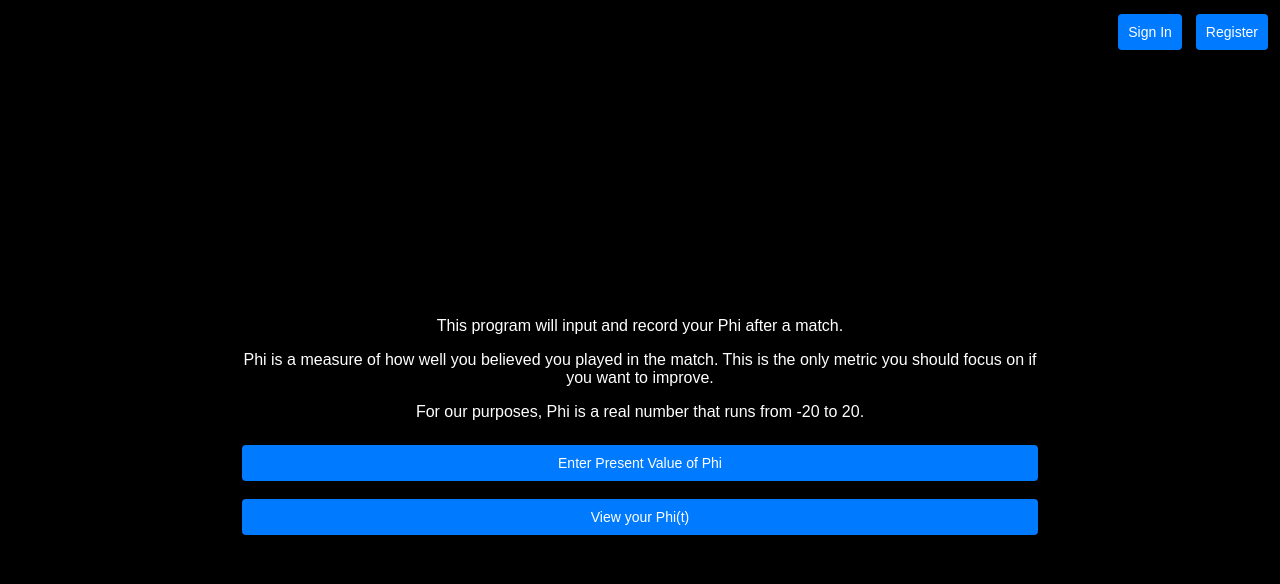
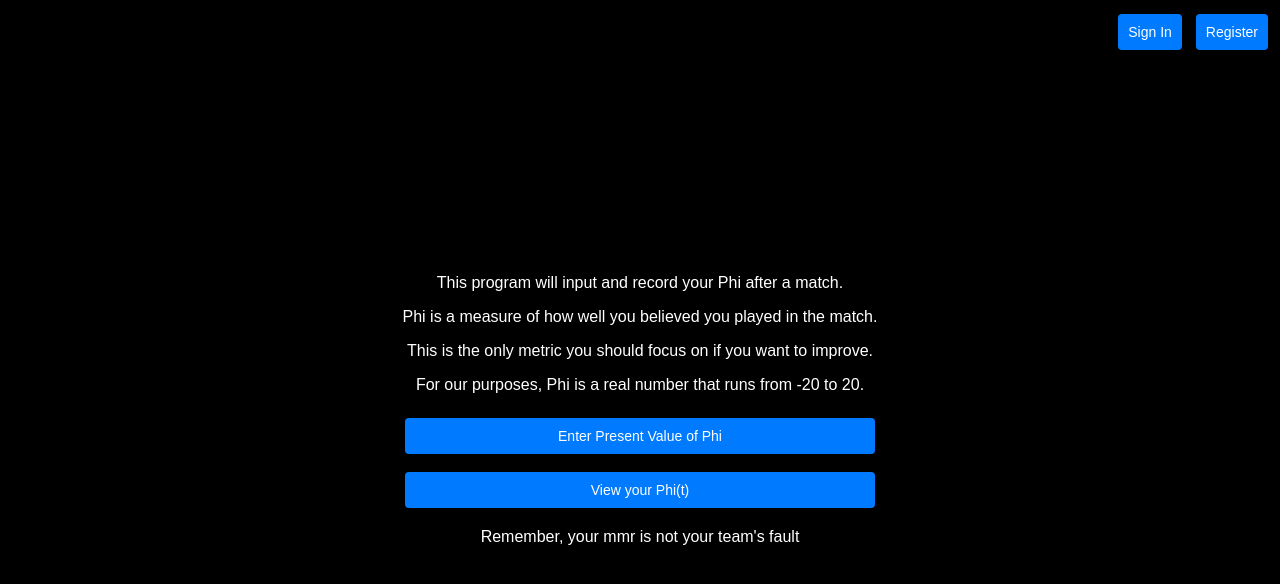
Before and after one commit to c02misr/itsnotyourteamsfault, a website built with Parcel: page index.html in a window 1280 px wide. Built offline with nearby package versions, Linux system fonts and the light colour scheme; no server answers.

Commit message:
text updates

```diff
--- a/index.html
+++ b/index.html
@@ -3,7 +3,7 @@
 <head>
   <meta charset="UTF-8">
   <meta name="viewport" content="width=device-width, initial-scale=1.0">
-  <title>Phi Blueprint</title>
+  <title>Phi Tool</title>
   <link rel="stylesheet" href="styles.css">
 
   <!-- Firebase JS SDK -->
@@ -44,7 +44,8 @@
 
     <div class="description">
       <p>This program will input and record your Phi after a match.</p>
-      <p>Phi is a measure of how well you believed you played in the match. This is the only metric you should focus on if you want to improve.</p>
+      <p>Phi is a measure of how well you believed you played in the match.</p>
+      <p>This is the only metric you should focus on if you want to improve.</p>
       <p>For our purposes, Phi is a real number that runs from -20 to 20.</p>
     </div>
 
@@ -57,6 +58,10 @@
       <button id="enter-phi-button">Enter Present Value of Phi</button>
       <button id="view-phi-button">View your Phi(t)</button>
     </div>
+  </div>
+
+  <div class="description">
+    <p>Remember, your mmr is not your team's fault</p>
   </div>
 
 
```
Also changed, not shown: dist/index.html, 5 other files.
